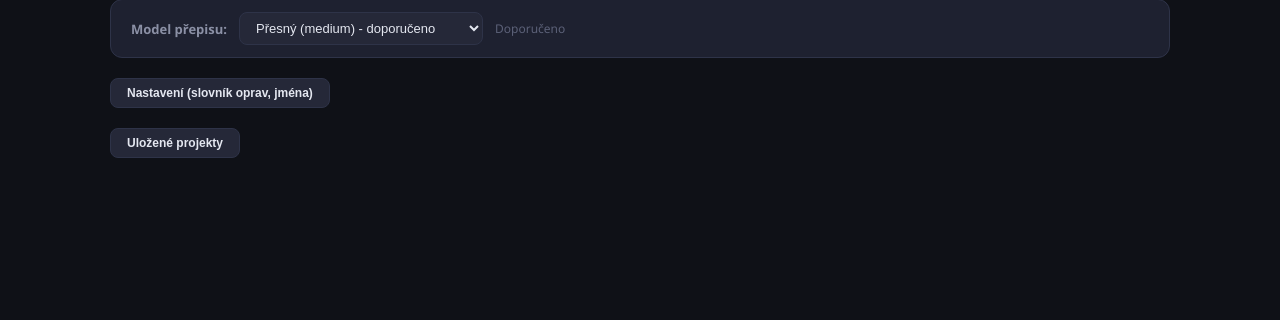
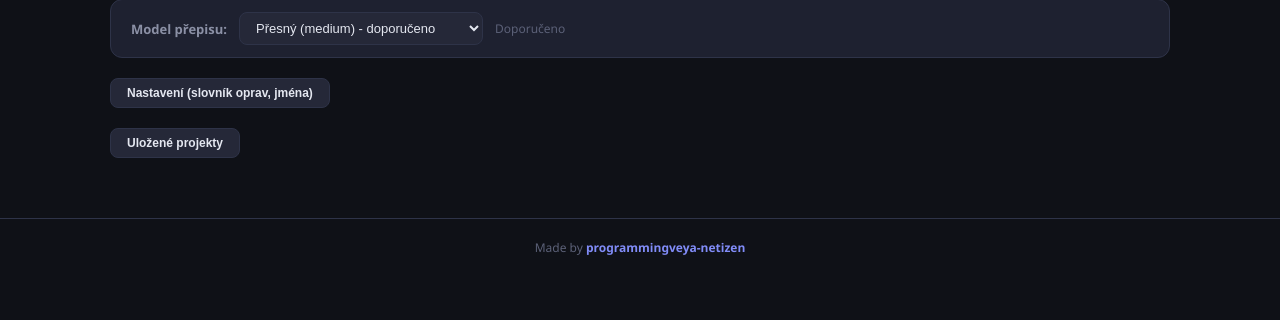
Before and after one commit to programmingveya-netizen/VoiceToText, a FastAPI app: page / in a window 1280 px wide. Shown: the part 372-692 px from the top of the page. Run offline with FastAPI, Linux system fonts and the light colour scheme; parts of the project's set-up code (start-up, migrations or seed data) failed here and were passed over.

Commit message:
Add author credit in footer and README

```diff
--- a/templates/index.html
+++ b/templates/index.html
@@ -84,6 +84,10 @@
 
     <div class="jobs-list" id="jobsList"></div>
 </div>
+
+<footer style="text-align:center; padding:20px; color:var(--text-muted); font-size:12px; border-top:1px solid var(--border); margin-top:40px;">
+    Made by <a href="https://github.com/programmingveya-netizen" target="_blank" style="color:var(--accent-light); text-decoration:none; font-weight:600;">programmingveya-netizen</a>
+</footer>
 
 <script>
 // ── i18n ──────────────────────────────────────────────
```
Also changed, not shown: README.md.
